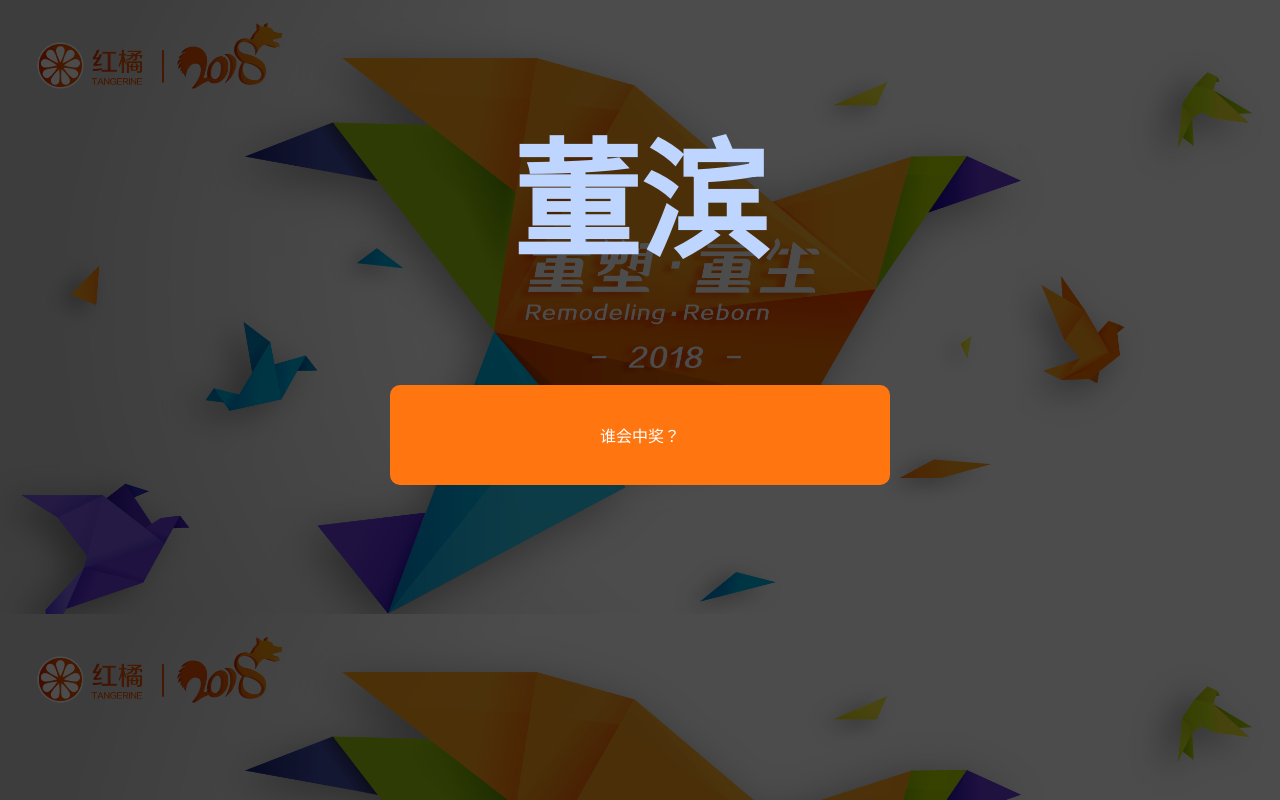
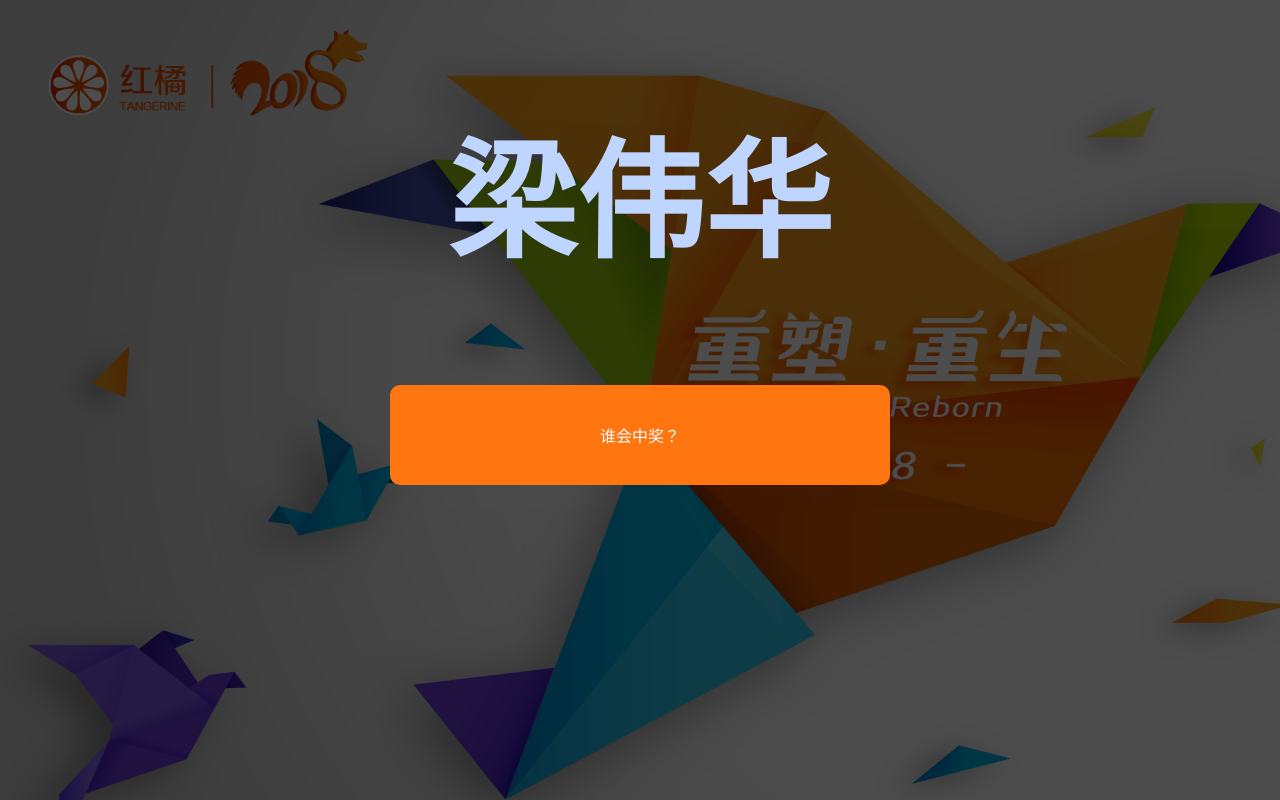
Before and after one commit to uncledb/RandomName, a website: page static/index.html in a window 1280 px wide. Both pictures are taken after a click on the button "开始疯狂随机". Drawn offline with Linux system fonts and the light colour scheme.

Commit message:
拆分函数 修改样式

```diff
--- a/static/css/index.css
+++ b/static/css/index.css
@@ -5,7 +5,7 @@
 
 body {
     background: url("../imgs/backpic.png");
-    background-size: contain;
+    background-size: cover;
     width: 100vw;
     height: 100vh;
     text-align: center;
--- a/static/js/index.js
+++ b/static/js/index.js
@@ -15,9 +15,14 @@
 let choosedIndex = 0;
 btn.innerHTML = START_TEXT;
 
-// 随机逻辑
+// 随机 核心代码
 function randomMain() {
-	let randomKey = Math.floor(Math.random() * codeList.length);// [0,length)
+	return Math.floor(Math.random() * codeList.length);// [0,length)
+}
+
+// 执行随机逻辑
+function doRandom() {
+	let randomKey = randomMain();
 	choosedIndex = randomKey;
 	name.innerHTML = codeList[randomKey];
 }
@@ -29,7 +34,7 @@
 			return false;
 		}
 		clearInterval(interval);//防止产生多个定时器
-		interval = setInterval(randomMain, randomSpeed);
+		interval = setInterval(doRandom, randomSpeed);
 		btn.innerHTML = END_TEXT;
 		status = START;
 		$('body #fireworksField').hide();
```
